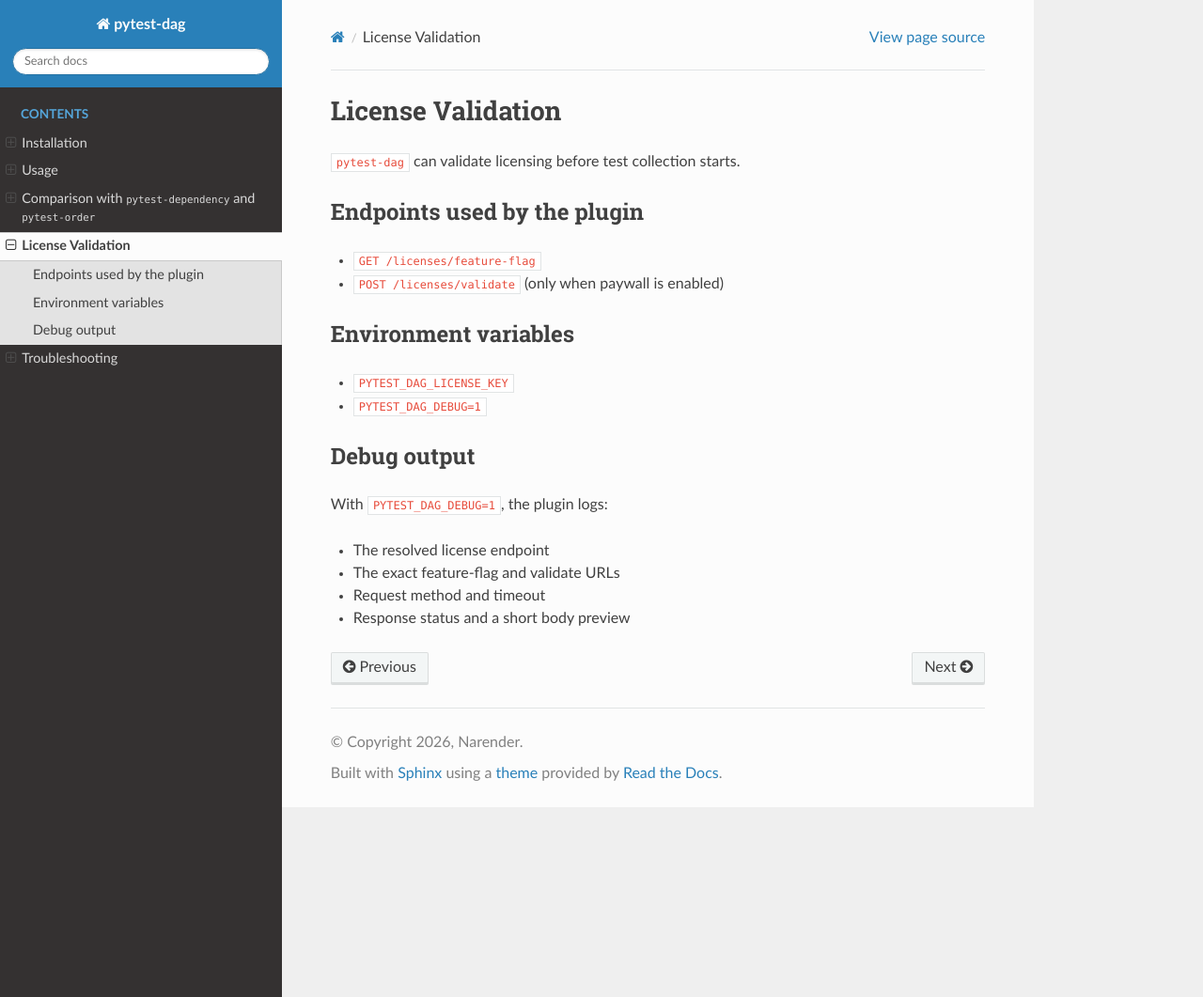
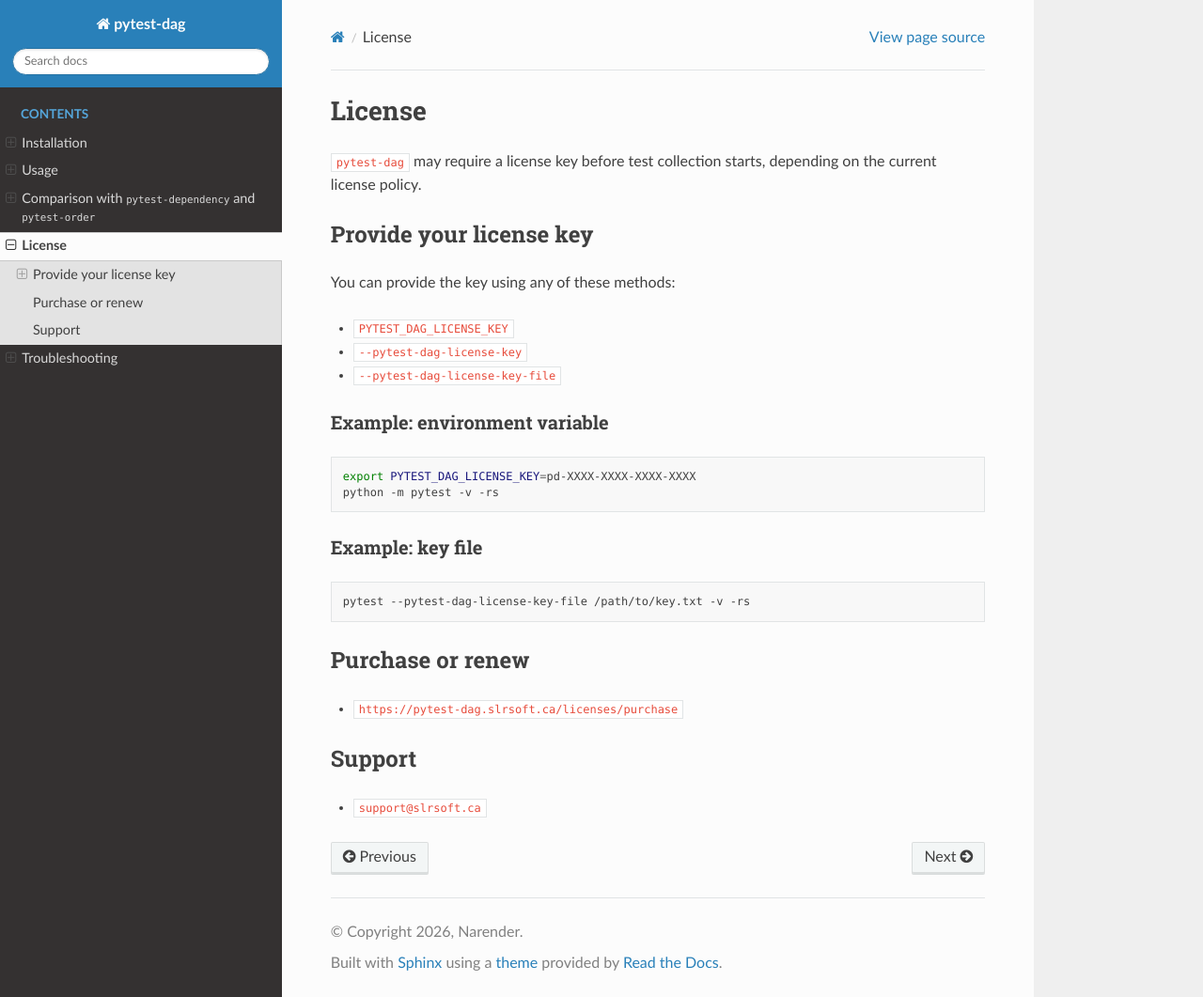
Before and after one commit to SLR-Software-Solutions-Inc/pytest-dag-documentation, a Sphinx documentation site: the page built from docs/license-validation.md, in a window 1280 px wide and 1061 px high. Shown: the whole window at 94% size. Built offline with Sphinx 7.4.7 and the Read the Docs theme 3.1.0, drawn with Linux system fonts in a browser that asks for light colours.

Commit message:
docs: simplify license guidance for end users

````diff
--- a/docs/license-validation.md
+++ b/docs/license-validation.md
@@ -1,22 +1,33 @@
-# License Validation
+# License
 
-`pytest-dag` can validate licensing before test collection starts.
+`pytest-dag` may require a license key before test collection starts,
+depending on the current license policy.
 
-## Endpoints used by the plugin
+## Provide your license key
 
-- `GET /licenses/feature-flag`
-- `POST /licenses/validate` (only when paywall is enabled)
-
-## Environment variables
+You can provide the key using any of these methods:
 
 - `PYTEST_DAG_LICENSE_KEY`
-- `PYTEST_DAG_DEBUG=1`
+- `--pytest-dag-license-key`
+- `--pytest-dag-license-key-file`
 
-## Debug output
+### Example: environment variable
 
-With `PYTEST_DAG_DEBUG=1`, the plugin logs:
+```bash
+export PYTEST_DAG_LICENSE_KEY=pd-XXXX-XXXX-XXXX-XXXX
+python -m pytest -v -rs
+```
 
-- The resolved license endpoint
-- The exact feature-flag and validate URLs
-- Request method and timeout
-- Response status and a short body preview
+### Example: key file
+
+```bash
+pytest --pytest-dag-license-key-file /path/to/key.txt -v -rs
+```
+
+## Purchase or renew
+
+- `https://pytest-dag.slrsoft.ca/licenses/purchase`
+
+## Support
+
+- `support@slrsoft.ca`
````
Also changed, not shown: docs/index.md (+1 -1 lines), docs/troubleshooting.md (+0 -17 lines).
